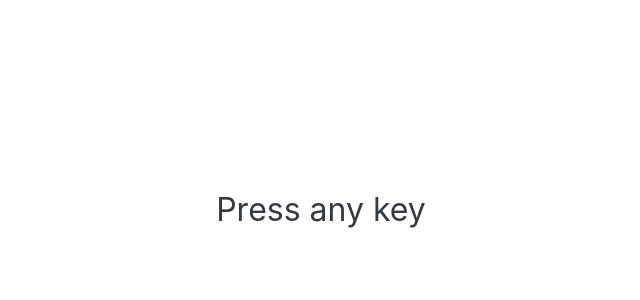
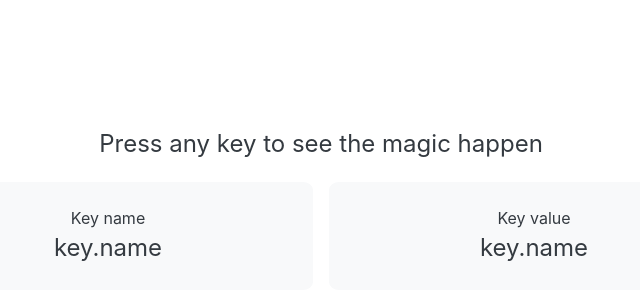
Before and after one commit to jader-rubini/vue-keystroke, a Vue app: page / in a window 1280 px wide. Shown: the part 190-490 px from the top of the page, without its empty margins (319-959 px from the left). Built offline with nearby package versions, Linux system fonts and the light colour scheme.

Commit message:
Fixed styles Improved the styles and responsiveness Added 'label' prop to KeyDisplay component

```diff
--- a/index.html
+++ b/index.html
@@ -1,10 +1,10 @@
-<!DOCTYPE html>
+<!doctype html>
 <html lang="en">
   <head>
-    <meta charset="UTF-8">
-    <link rel="icon" href="/favicon.ico">
-    <meta name="viewport" content="width=device-width, initial-scale=1.0">
-    <title>Vite App</title>
+    <meta charset="UTF-8" />
+    <link rel="icon" href="/favicon.ico" />
+    <meta name="viewport" content="width=device-width, initial-scale=1.0" />
+    <title>Keystroke</title>
   </head>
   <body>
     <div id="app"></div>
--- a/src/App.vue
+++ b/src/App.vue
@@ -1,10 +1,32 @@
 <script setup>
+import KeyDisplay from './components/KeyDisplay.vue'
 </script>
 
 <template>
   <header>
-    <h1>Press any key</h1>
+    <h1>Press any key to see the magic happen</h1>
   </header>
+  <section>
+    <key-display label="Key name"></key-display>
+    <key-display label="Key value"></key-display>
+  </section>
 </template>
 
-<style scoped></style>
+<style scoped>
+h1 {
+  line-height: 1.2;
+  font-size: 1.5rem;
+}
+
+section {
+  display: grid;
+  gap: 1rem;
+  margin-top: 1.5rem;
+}
+
+@media (min-width: 480px) {
+  section {
+    grid-template-columns: repeat(2, 1fr);
+  }
+}
+</style>
--- a/src/assets/base.css
+++ b/src/assets/base.css
@@ -57,13 +57,13 @@
 }
 
 body {
-  min-height: 100vh;
+  min-height: 100dvh;
   color: var(--color-text);
   background: var(--color-background);
   transition:
     color 0.5s,
     background-color 0.5s;
-  line-height: 1.6;
+  line-height: 1.5;
   font-family:
     Inter,
     -apple-system,
--- a/src/assets/main.css
+++ b/src/assets/main.css
@@ -1,22 +1,14 @@
 @import './base.css';
+
+body {
+  display: flex;
+  place-items: center;
+}
 
 #app {
   text-align: center;
-  font-weight: normal;
-
-  display: grid;
-  gap: 1rem;
-  max-width: 1280px;
+  max-width: 900px;
+  margin-inline: auto;
   padding: 2rem;
+  flex-grow: 1;
 }
-
-@media (min-width: 1024px) {
-  body {
-    display: grid;
-    place-items: center;
-  }
-
-  #app {
-    gap: 2.5rem;
-  }
-}
--- a/src/components/KeyDisplay.vue
+++ b/src/components/KeyDisplay.vue
@@ -1,12 +1,26 @@
 <template>
     <div>
-        <p>Key:</p>
+        <p>{{ props.label }}</p>
         <h2>key.name</h2>
     </div>
 </template>
 
 <script setup>
+import { defineProps } from 'vue'
 
+const props = defineProps(['label'])
 </script>
 
-<style scoped></style>
+<style scoped>
+div {
+    padding: 1.5rem;
+    border-radius: .65rem / .5rem;
+    background-color: var(--color-background-soft);
+}
+
+@media (min-width: 900) {
+    div {
+        padding-inline: 2.5rem
+    }
+}
+</style>
```
Also changed, not shown: 1 other file (tests, documents, lock files or other folders).
